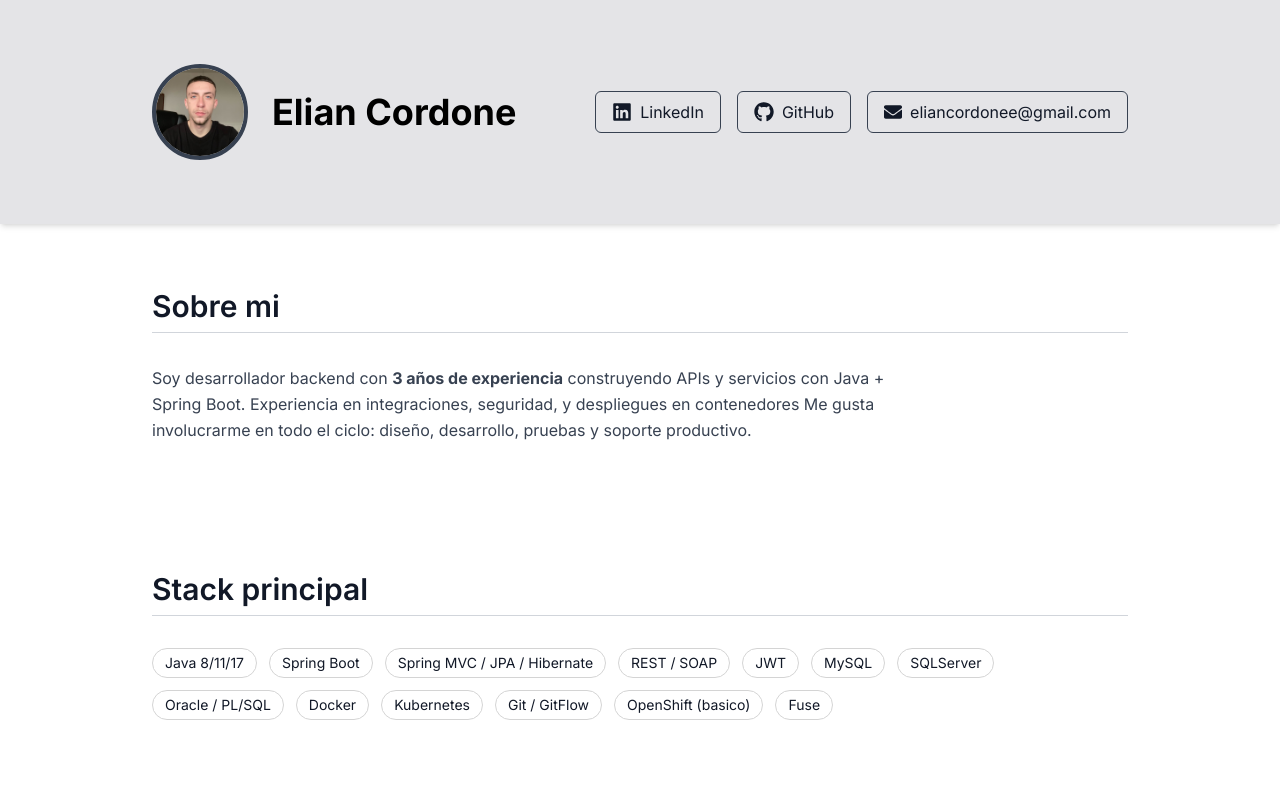
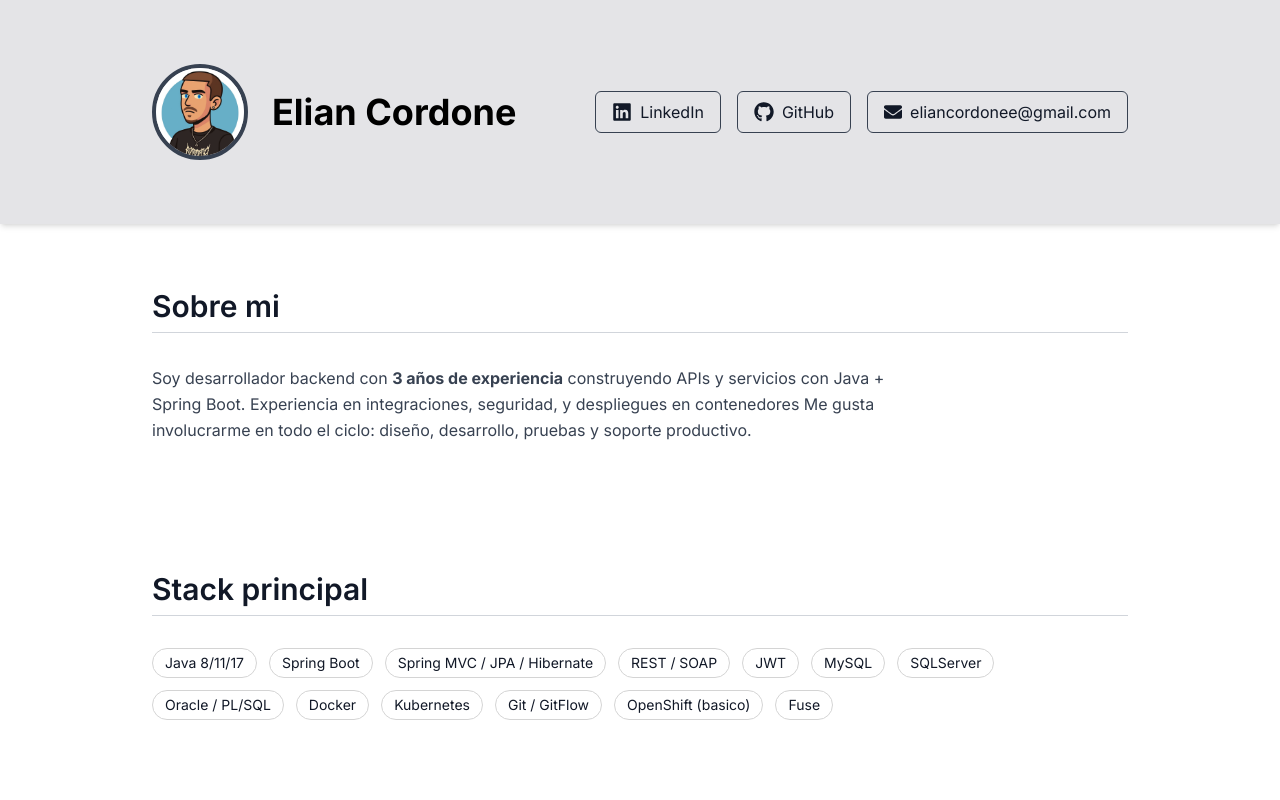
Before and after one commit to Elian-Cordone7/Portfolio, a React (Vite) app: page / in a window 1280 px wide. Shown: the top 800 px of the page. Built offline with nearby package versions, Linux system fonts and the light colour scheme.

Commit message:
se cambia foto

```diff
--- a/src/App.jsx
+++ b/src/App.jsx
@@ -69,7 +69,7 @@ export default function App() {
             {/* Contenedor que evita que la imagen se encoja */}
             <div className="flex-shrink-0">
               <img
-                src="/yop.jpg"
+                src="/elian.jpeg"
                 alt="Foto de Elian Cordone"
                 className="w-24 h-24 rounded-full border-4 border-gray-700 object-cover"
               />
```
Also changed, not shown: public/Gemini_Generated_Image_9nmggy9nmggy9nmg.png (added), public/elian.jpeg (added).
